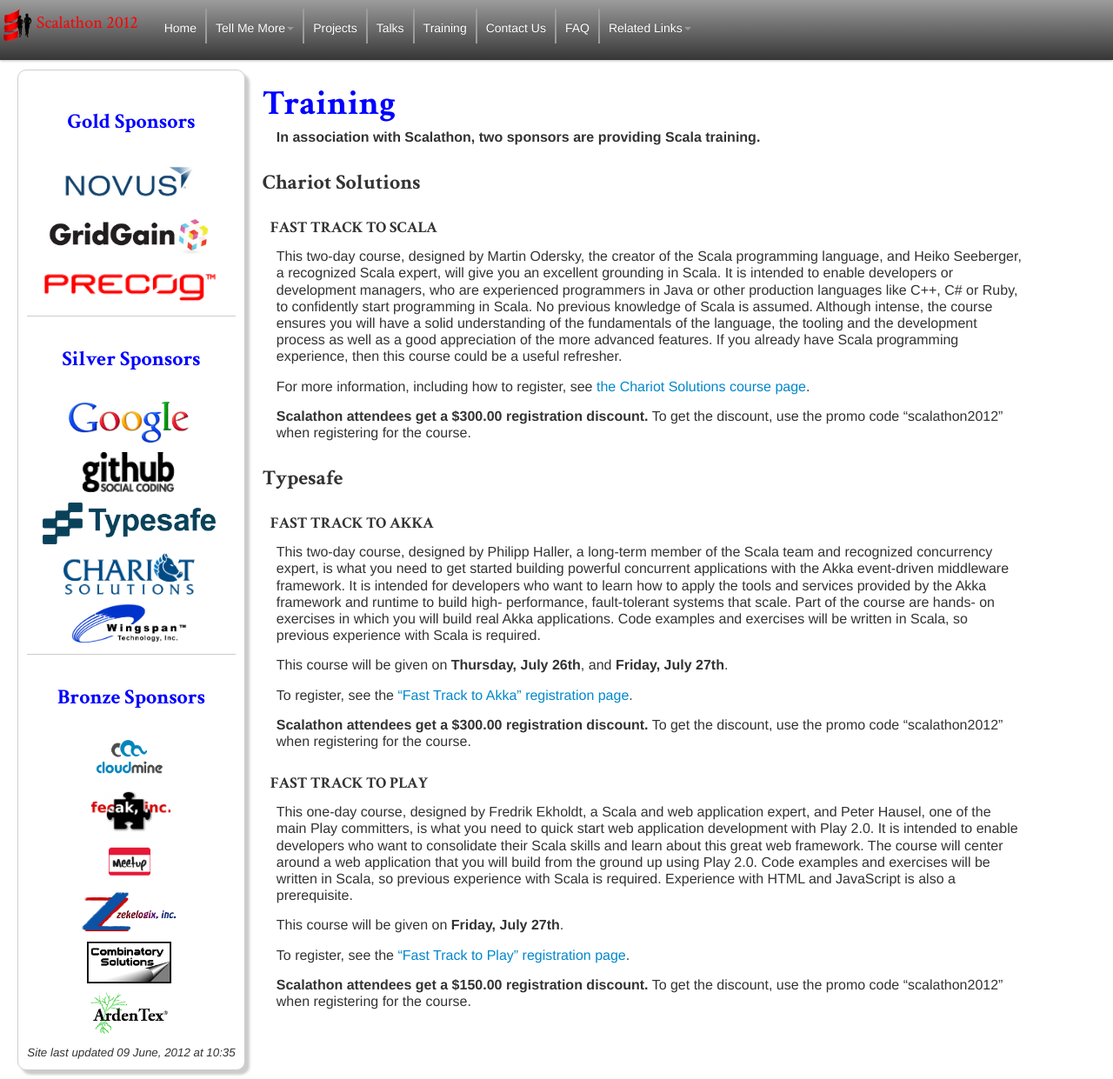
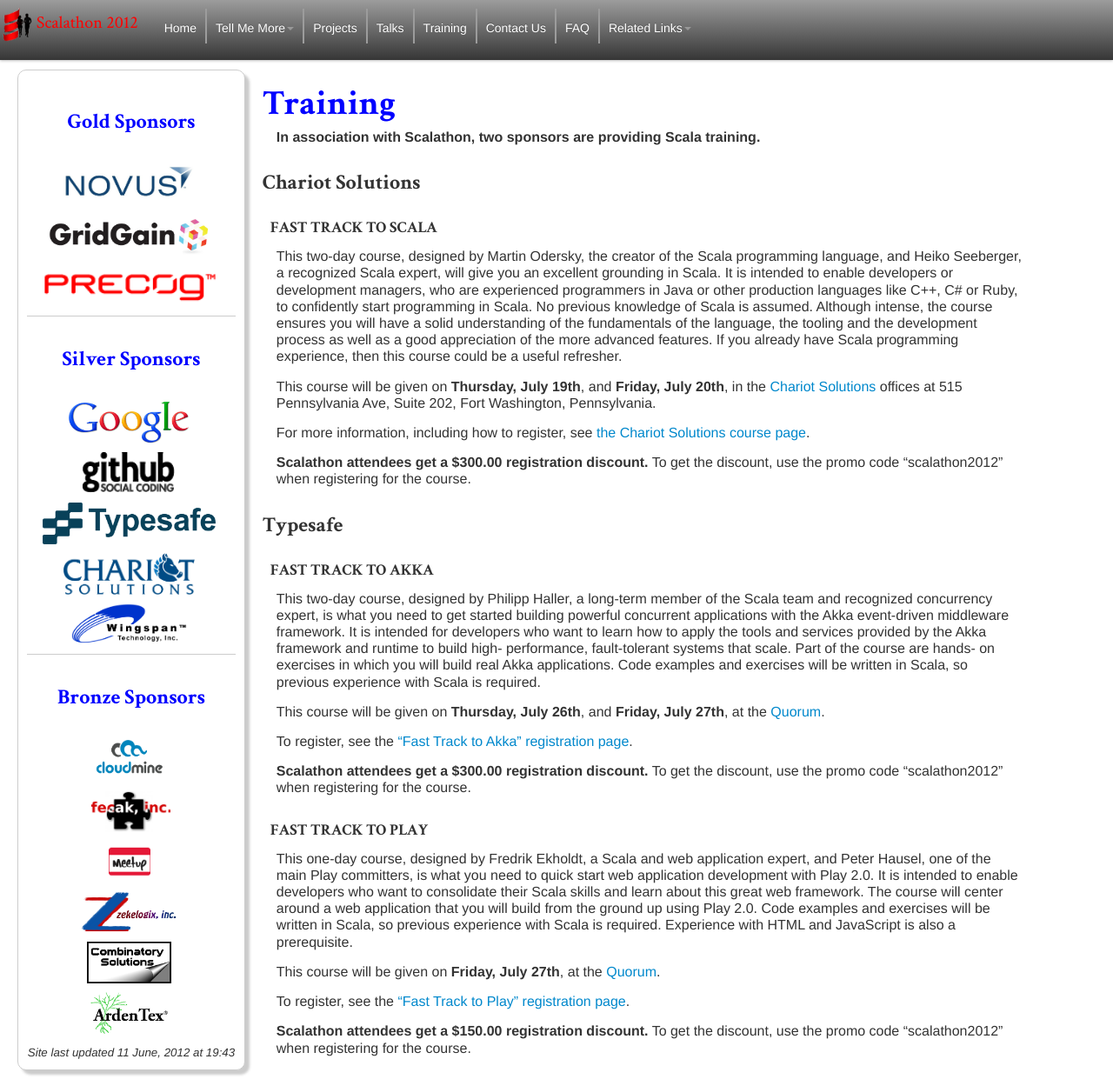
Before and after one commit to scala-phase/scalathon, a Jekyll site: the page built from 2012/training.md, in a window 1280 px wide and 1241 px high. Shown: the whole window at 87% size. Built offline with Jekyll 4.4.1, drawn with Linux system fonts in a browser that asks for light colours; nearby versions of some CDN libraries.

Commit message:
Added locations to training

```diff
--- a/2012/training.md
+++ b/2012/training.md
@@ -22,11 +22,17 @@
 appreciation of the more advanced features. If you already have Scala
 programming experience, then this course could be a useful refresher.
 
+This course will be given on **Thursday, July 19th**, and
+**Friday, July 20th**, in the [Chariot Solutions][] offices at
+515 Pennsylvania Ave, Suite 202, Fort Washington, Pennsylvania.
+
 For more information, including how to register, see
 [the Chariot Solutions course page](http://chariotsolutions.com/training_events/fast-track-to-scala-2012-07-19).
 
 **Scalathon attendees get a $300.00 registration discount.**
 To get the discount, use the promo code "scalathon2012" when registering for the course.
+
+[Chariot Solutions]: http://www.chariotsolutions.com/
 
 ## Typesafe
 
@@ -43,7 +49,7 @@
 required.
 
 This course will be given on **Thursday, July 26th**, and
-**Friday, July 27th**.
+**Friday, July 27th**, at the [Quorum][].
 
 To register, see the
 ["Fast Track to Akka" registration page](http://www.eventbrite.com/event/3715264456).
@@ -62,10 +68,12 @@
 will be written in Scala, so previous experience with Scala is required.
 Experience with HTML and JavaScript is also a prerequisite.
 
-This course will be given on **Friday, July 27th**.
+This course will be given on **Friday, July 27th**, at the [Quorum][].
 
 To register, see the
 ["Fast Track to Play" registration page](http://www.eventbrite.com/event/3715292540).
 
 **Scalathon attendees get a $150.00 registration discount.**
 To get the discount, use the promo code "scalathon2012" when registering for the course.
+
+[Quorum]: http://www.sciencecenter.org/programs/quorum
--- a/_includes/last-modified-header.html
+++ b/_includes/last-modified-header.html
@@ -1 +1 @@
-<meta http-equiv="Last-Modified" content="Sat, 09 Jun 2012 14:35:51 GMT">
+<meta http-equiv="Last-Modified" content="Mon, 11 Jun 2012 23:43:29 GMT">
--- a/_includes/last-updated-2012.html
+++ b/_includes/last-updated-2012.html
@@ -1 +1 @@
-<span class="date">Site last updated 09 June, 2012 at 10:35</span>
+<span class="date">Site last updated 11 June, 2012 at 19:43</span>
```
Also changed, not shown: 2012/index.md (line endings or trailing spaces).
